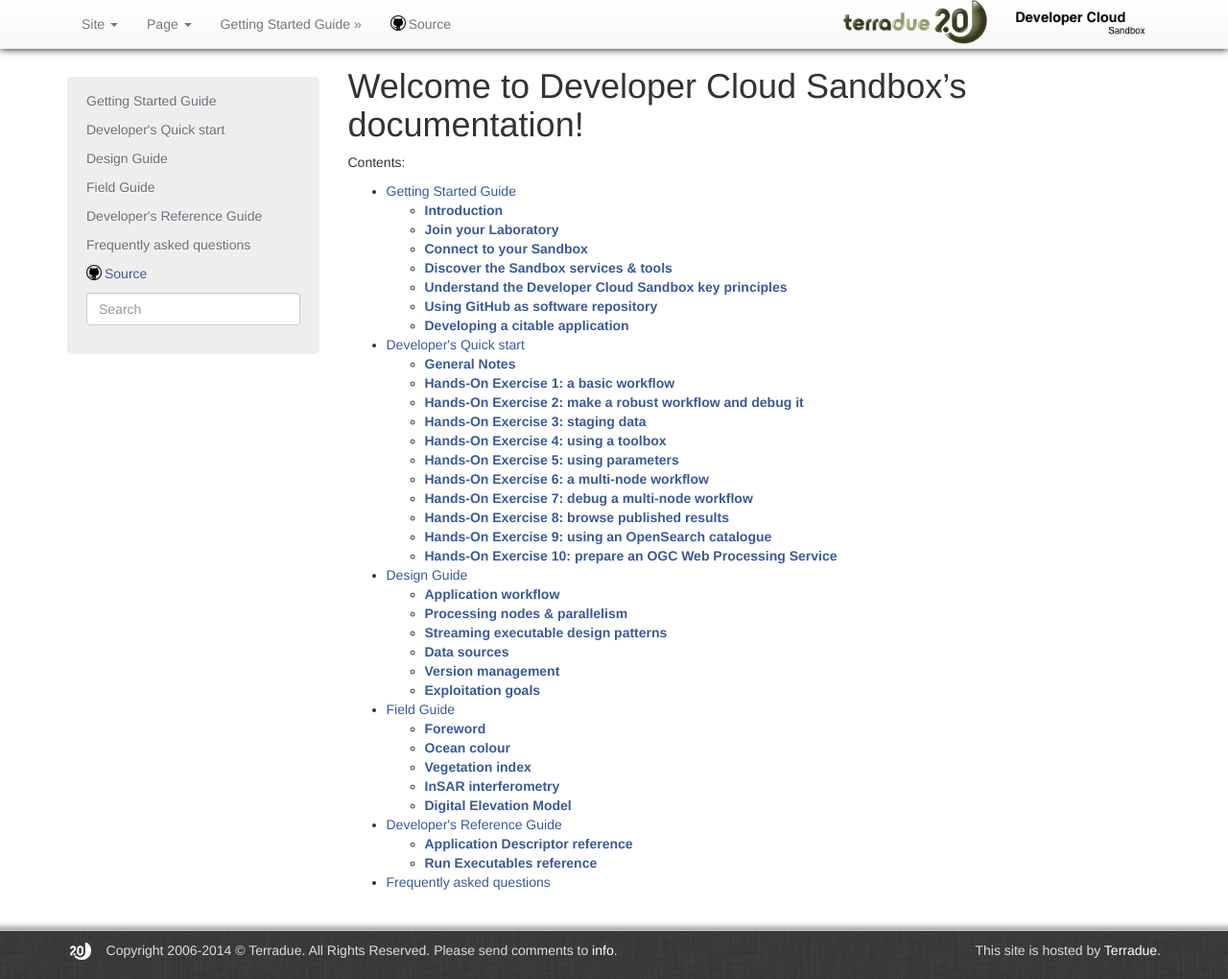
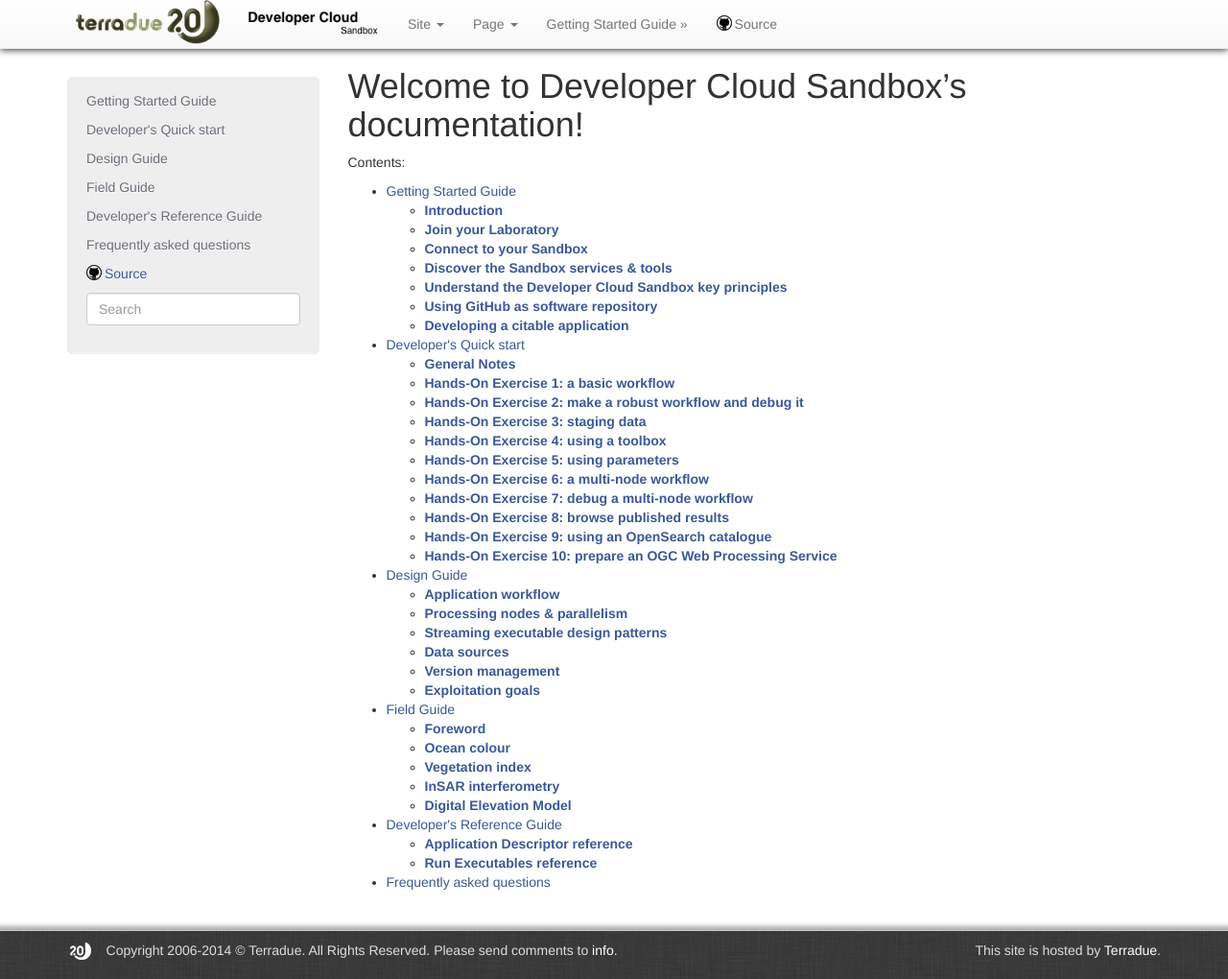
Before and after one commit to Terradue/doc-developer-sandbox, a Sphinx documentation site: the page built from source/index.rst, in a window 1280 px wide and 1020 px high. Shown: the whole window at 96% size. Built offline with Sphinx 7.4.7, drawn with Linux system fonts in a browser that asks for light colours.

Commit message:
Update navbar.html

```diff
--- a/source/_templates/navbar.html
+++ b/source/_templates/navbar.html
@@ -6,7 +6,7 @@
 </header> -->
 <div id="navbar" class="{{ theme_navbar_class }} navbar-default navbar-fixed-top"><!-- {% if theme_navbar_fixed_top == 'true' -%} navbar-fixed-top{%- endif -%} -->
     <div class="container">
-      <div class="navbar-header pull-right">
+      <div class="navbar-header pull-left">
         <!-- .btn-navbar is used as the toggle for collapsed navbar content -->
         <button type="button" class="navbar-toggle" data-toggle="collapse" data-target=".nav-collapse">
           <span class="icon-bar"></span>
```
